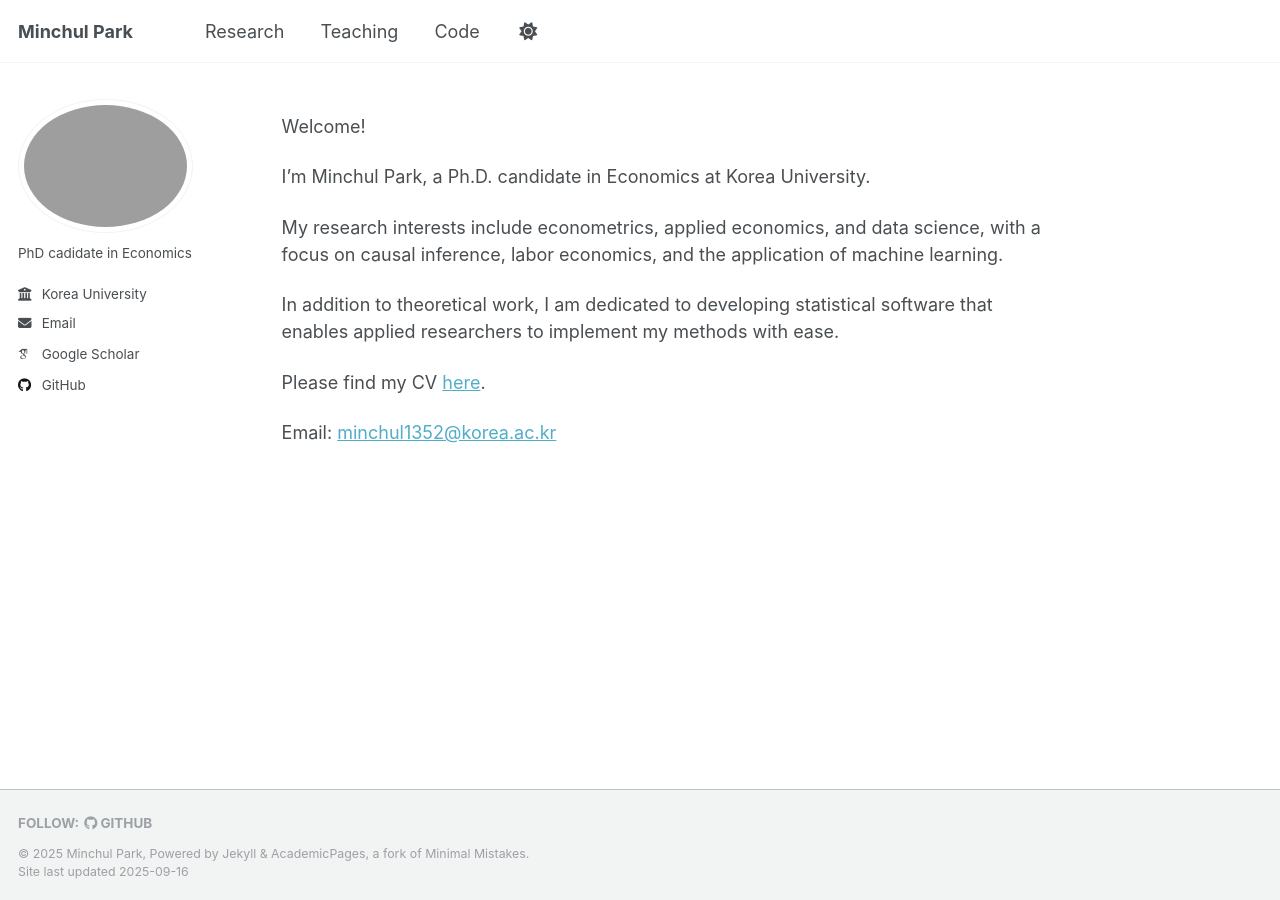
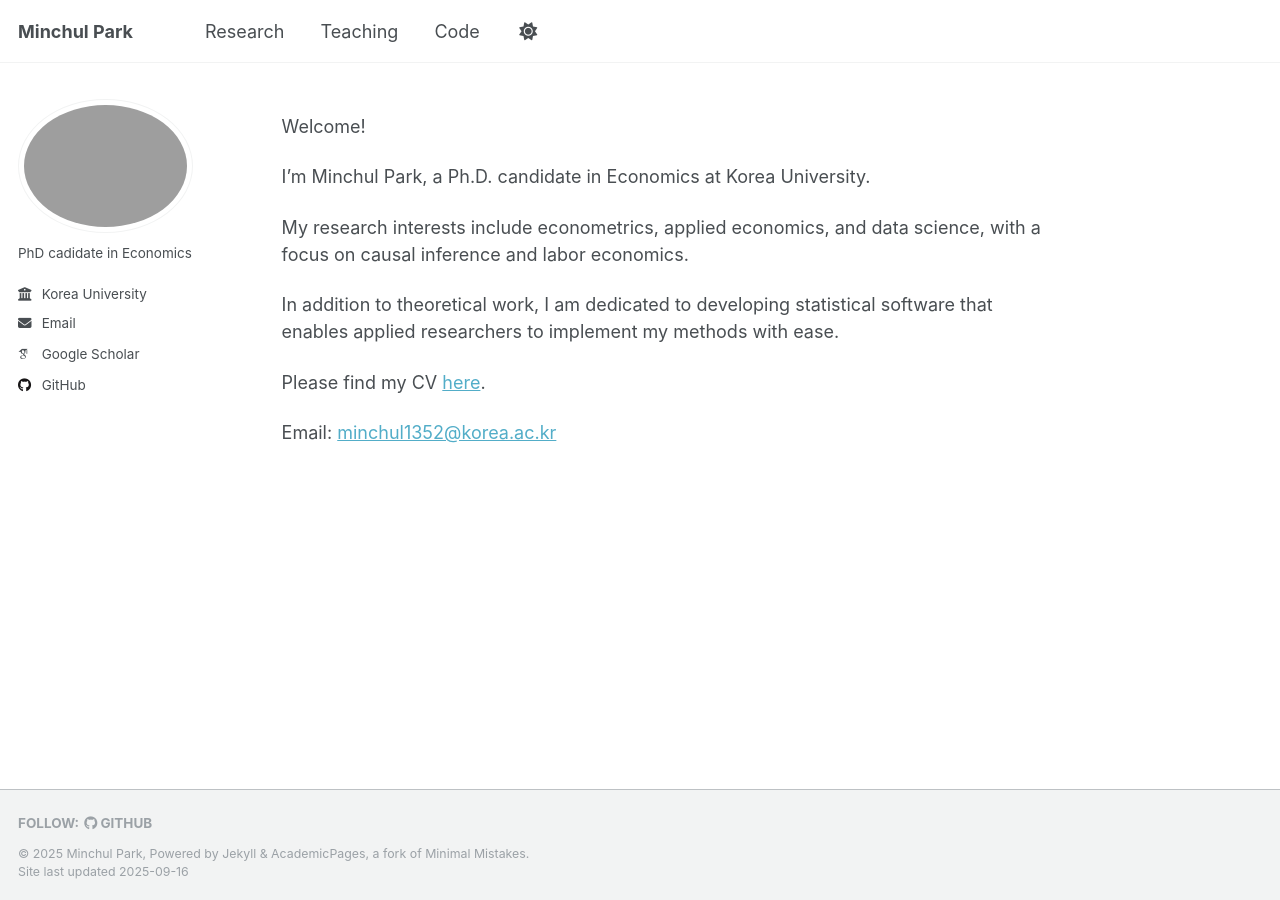
Before and after one commit to econompark/econompark.github.io, a Jekyll site: the page built from _pages/about.md, in a window 1280 px wide. Built offline with Jekyll 4.4.1, drawn with Linux system fonts in a browser that asks for light colours; some web fonts are replaced; a script that is not in the unit is left out.

Commit message:
Update about.md

```diff
--- a/_pages/about.md
+++ b/_pages/about.md
@@ -8,7 +8,7 @@ Welcome!
 
 I'm Minchul Park, a Ph.D. candidate in Economics at Korea University.
 
-My research interests include econometrics, applied economics, and data science, with a focus on causal inference, labor economics, and the application of machine learning.
+My research interests include econometrics, applied economics, and data science, with a focus on causal inference and labor economics.
 
 In addition to theoretical work, I am dedicated to developing statistical software that enables applied researchers to implement my methods with ease.
 
```
